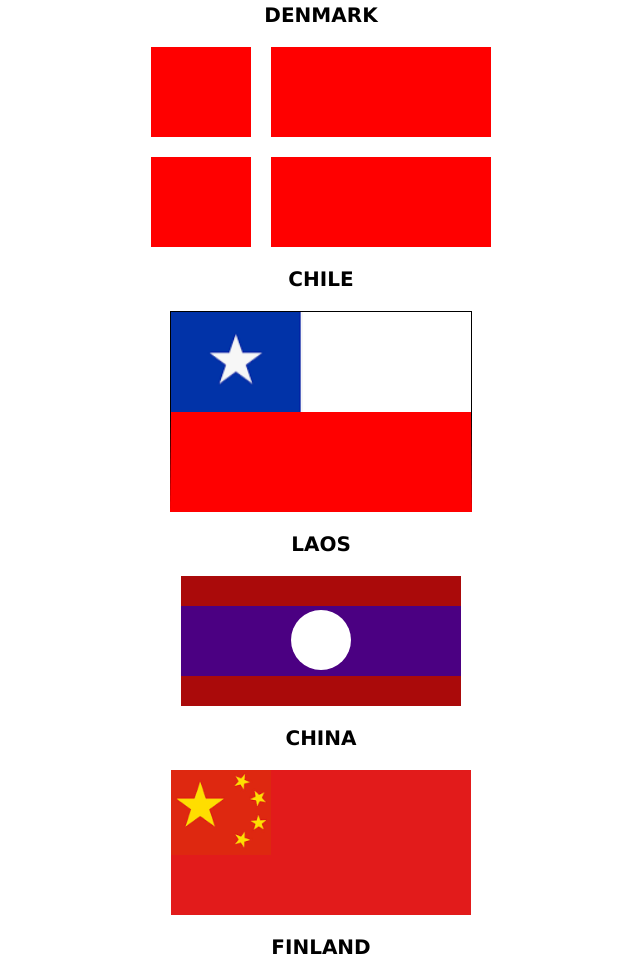
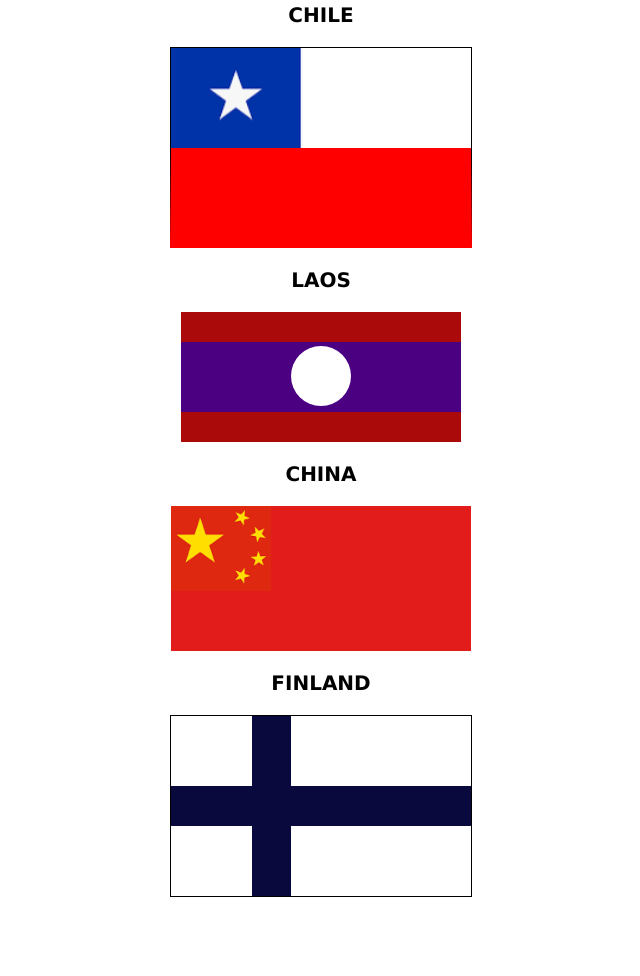
Before and after one commit to mayeed-an/Flags-and-Blog, a plain HTML site: page Flags/Index.html in a window 1280 px wide. Shown: the part 1783-2759 px from the top of the page, without its empty margins (319-959 px from the left). After the commit the page ends 2680 px from the top, so only its background shows below. Drawn offline with Linux system fonts and the light colour scheme.

Commit message:
File edited

```diff
--- a/Blog/Assets/css/style.css
+++ b/Blog/Assets/css/style.css
@@ -4,13 +4,7 @@
 }
 
 body {
-    background-color:rgb(26, 23, 23);
-
-}
-.line {
-    border-top: 6px solid rgb(78, 4, 4);
-    margin: 3px auto 5px;
-    box-shadow: 2px 2px 4px yellow;
+    background-color:rgb(65, 55, 55);
 }
 
 .header {
@@ -23,6 +17,8 @@ body {
         text-align: center;
         color: yellow;
         margin: 30px auto 0px;
+        box-shadow: 1px -4px 2px yellow;
+        border-bottom: 1px solid yellow;
 }
 
 .header p span:nth-child(1) {
@@ -34,7 +30,7 @@ body {
 
 .intro {
     background-color: aquamarine;
-    margin: 0px auto 0px;
+    margin: 30px auto 0px;
     width: 700px;
     padding: 5px;
     font-weight: bold;
@@ -50,11 +46,12 @@ body {
     text-shadow: 2px 4px 4px rgb(253, 249, 4);
     border: 2px solid black;
 }
+
 .intro p {
     font-family: candara;
     font-size: 17px;
     color: black;
-    text-align: justify;
+    text-align: left;
     text-indent: 4px;
 }
 
@@ -62,16 +59,25 @@ body {
     margin: 30px auto 0px;
     background-color: aqua;
     width: 700px;
+    height: 500px;
     text-align: center;
     padding: 6px;
+    background-image: url(../img/story.jpg);
+    background-size: 100% ;
+    background-repeat: no-repeat;
+    background-position: center center;
 }
 .coverpic h2 {
-    color:rgb(45, 3, 58);
+    color:rgb(213, 170, 226);
     font-size: 22px;
     font-family: Bodoni MT;
-    background-color: rgba(112, 4, 4, 0.486);
+    background-color: rgb(112, 4, 4);
     font-weight: bolder;
     letter-spacing: 2px;
+    margin: 460px auto 0px;
+}
+.coverpic h2 span {
+    color: #ffffff;
 }
 .coverpic img {
     width: 350px;
@@ -89,7 +95,6 @@ body {
     text-align: center;
 }
 .work table {
-    border: 2 dashed black;
     width: 500px;
     height: 150px;
     color: black;
@@ -157,7 +162,7 @@ body {
     width: 700px;
     background-color: aqua;
     margin: 30px auto 0px;
-    text-align: left;
+    text-align: center;
     padding: 6px;
 }
 
@@ -176,7 +181,7 @@ body {
     font-weight: bolder;
 }
 .fav dl {
-    list-style-position: inside;
+    display: inline-block;
 
 }
 
@@ -184,6 +189,7 @@ body {
     font-size: 20px;
     font-weight: bold;
     text-align: left;
+
 }
 
 .fav ul {
@@ -191,6 +197,7 @@ body {
     font-weight: bold;
     text-align: left;
     text-align: justify;
+    margin: 5px 25px 0px ;
 }
 
 .notice {
@@ -226,9 +233,14 @@ body {
     margin: 30px auto 0px;
     text-align: center;
     padding: 6px;
+    background-image: url(../img/twitter.png);
+    background-size: 100% ;
+    background-repeat: no-repeat;
+    background-position: center center;
+
 }
 .cont h6 {
-    color:rgb(45, 3, 58);
+    color:rgb(239, 231, 241);
     font-size: 22px;
     font-family: Bodoni MT;
     background-color: rgba(112, 4, 4, 0.486);
@@ -251,15 +263,9 @@ body {
     text-align: center;
 }
 
-.con {
-    margin: 20px auto 10px;
+.margin1, .margin2 {
+    height: 15px;
     width: 700px;
+    margin: 30PX auto 0px;
+    background: linear-gradient( to top, blue, red,skyblue);
 }
-.con p {
-    font-size: 26px;
-    font-weight: bolder;
-    text-align: center;
-    text-decoration: underline dashed;
-    color: chartreuse;
-    text-shadow: 2px 2px 4px tomato;
-}
--- a/Flags/Assets/css/Style.css
+++ b/Flags/Assets/css/Style.css
@@ -106,23 +106,21 @@ p {
     width: 70px;
 }
 
-.denfirst {
-    height: 90px;
-    width: 20px;
-    background-color: white;
-    border-left: 100px solid red;
-    border-right: 220px solid red;
-    margin: 20px auto 0px;
 
+.denmark:nth-child(1) {
+    width: 15%;
+    height: 40px;
+    border-left: 55px solid red;
+    border-right: 200px solid red;
 }
-.denlast {
-    height: 90px;
-    width: 20px;
-    background-color: white;
-    border-left: 100px solid red;
-    border-right: 220px solid red;
-    margin: 20px auto 0px;
+.denmark:nth-child(2) {
+    width: 15%;
+    height: 40px;
+    border-left: 55px solid red;
+    border-right: 200px solid red;
+    margin-top: 20px;
 }
+
 
 .chile {
     height: 100px;
@@ -166,24 +164,25 @@ p {
     width: 100px;
 }
 
-.fin {
-    background-color: rgb(17, 17, 51);
+.finland {
+    background-color: rgb(9, 9, 61);
+    margin: 20px auto 0px;
     height: 180px;
     width: 300px;
-    margin: 20px auto 0px;
+    border: 1px solid black;
 }
-.blueline {
-    height: 80px;
-    width: 50px;
-    background-color: rgb(17, 17, 51);
-    border-left: 50px solid white;
-    border-right: 200px solid white;
+.box1:nth-child(1) {
+    height: 40px;
+    width: 27%;
+    border-top: 70px solid white;
+    border-bottom: 70px solid white;
+    float: left;
 }
-.whiteline {
-    height: 80px;
-    width: 50px;
-    background-color: rgb(17, 17, 51);
-    border-left: 50px solid white;
-    border-right: 200px solid white;
-    margin: 50px auto 0px;
+
+.box1:nth-child(2) {
+    height: 40px;
+    width: 60%;
+    border-top: 70px solid white;
+    border-bottom: 70px solid white;
+    float: right;
 }
--- a/Flags/Index.html
+++ b/Flags/Index.html
@@ -40,12 +40,7 @@
     <div class="argentina">
         <img src="assets/img/argentina logo.png" alt="logo">
     </div>
-    </div>
     <!-- Argentian Flag Done -->
-    <p>denmark</p>
-    <div class="denfirst"></div>
-    <div class="denlast"></div>
-    <!-- Denmark Flag done -->
 
     <p>Chile</p>
     <div class="chile">
@@ -65,22 +60,11 @@
     <!-- China Flag done  -->
 
     <p>Finland</p>
-    <div class="fin">
-        <div class="blueline"></div>
-        <div class="whiteline"></div>
+    <div class="finland">
+        <div class="box1"></div>
+        <div class="box1"></div>
     </div>
-    <!-- Finland Flag done  -->
-
-
-
-
-
-
-
-
-
-
-
+    <!-- finland end  -->
 
 </body>
 
--- /dev/null
+++ b/denmark/assets/css/Style.css
@@ -0,0 +1,22 @@
+* {
+    margin: 0px;
+}
+
+.den {
+    background-color: #ffffff;
+    width: 450px;
+    height: 200px;
+    margin: 30px auto 0px;
+}
+
+.den:nth-child(1) {
+    width: 30px;
+    border-left: 110px solid red;
+    border-right: 310px solid red;
+}
+.den:nth-child(2) {
+    margin: 30px auto 0px;
+    width: 30px;
+    border-left: 110px solid red;
+    border-right: 310px solid red;
+}
```
Also changed, not shown: Blog/Index.html (+9 -12 lines), denmark/Index.html (added, +17 -0 lines), Blog/Assets/New Text Document.txt (deleted), Blog/Assets/img/story.jpg (added).
